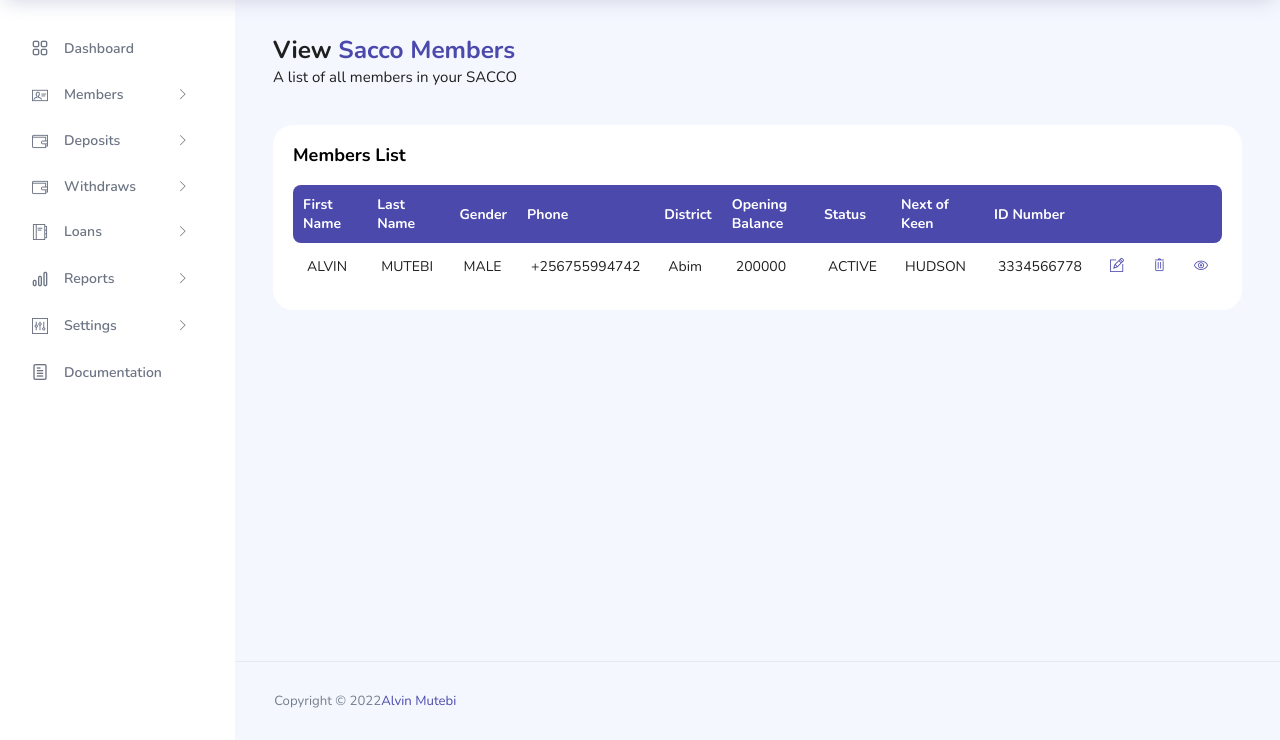
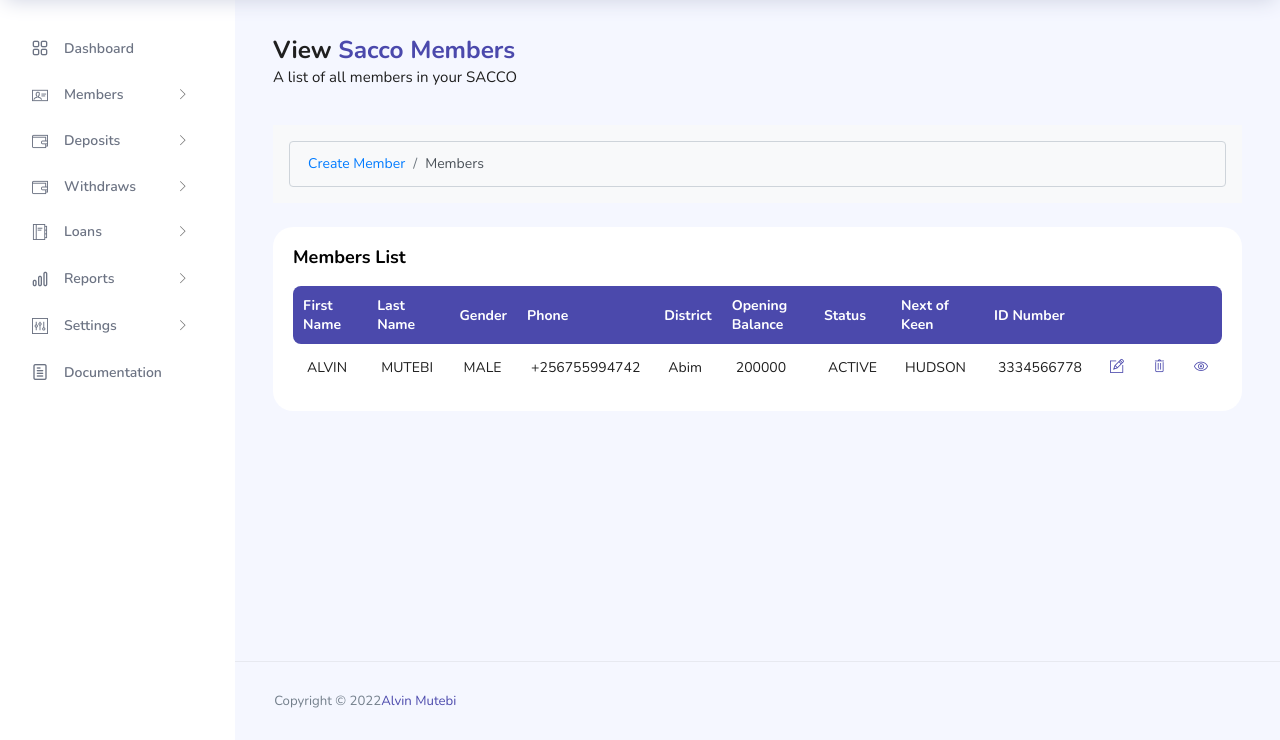
Before and after one commit to alvienzo720/Teleka_V2, a Django app: page /view-members/ in a window 1280 px wide. Shown: the part 60-800 px from the top of the page. Run offline with Django 3.2, Linux system fonts and the light colour scheme; a user stored in the database is signed in; data comes from the database, SQL or seed files in the repository; style sheets or scripts are compiled from the project's sources; some libraries are stand-ins or nearby versions.

Commit message:
Add Navigation to Members . and Withdraw templates

```diff
--- a/SavingsManager/teleka/templates/teleka/viewMembers.html
+++ b/SavingsManager/teleka/templates/teleka/viewMembers.html
@@ -17,6 +17,16 @@
                         <h6 class="font-weight-normal mb-0">A list of all members in your SACCO</h6>
                     </div>
                 </div>
+            </div>
+        </div>
+        <div class="row">
+            <div class="col">
+                <nav aria-label="breadcrumb" class="bg-light rounded-3 p-3 mb-4">
+                    <ol class="breadcrumb mb-0">
+                        <li class="breadcrumb-item"><a href="{% url 'create-member' %}">Create Member</a></li>
+                        <li class="breadcrumb-item active" aria-current="page">Members</li>
+                    </ol>
+                </nav>
             </div>
         </div>
         <div class="row">
--- a/SavingsManager/teleka/urls.py
+++ b/SavingsManager/teleka/urls.py
@@ -9,7 +9,7 @@ urlpatterns = [
     path('', CustomLoginView.as_view(), name='login'),
     path('logout/', LogoutView.as_view(next_page='login'), name='logout'),
     path('register/',RegisterPage.as_view(),name='register'),
-    path('creat-member/',CreateMember.as_view(),name='create-member'),
+    path('create-member/',CreateMember.as_view(),name='create-member'),
     path('view-members/',ViewMembers.as_view(),name='view-members'),
     path('member-update/<int:pk>/', MemberUpdate.as_view(), name='member-update'),
     path('member-delete/<int:pk>/', MemberDelete.as_view(), name='member-delete'),
```
Also changed, not shown: SavingsManager/teleka/templates/teleka/completedLoans.html (+10 -0 lines), SavingsManager/teleka/templates/teleka/pendingLoans.html (+10 -0 lines), SavingsManager/teleka/templates/teleka/viewWithdraws.html (+10 -0 lines).
